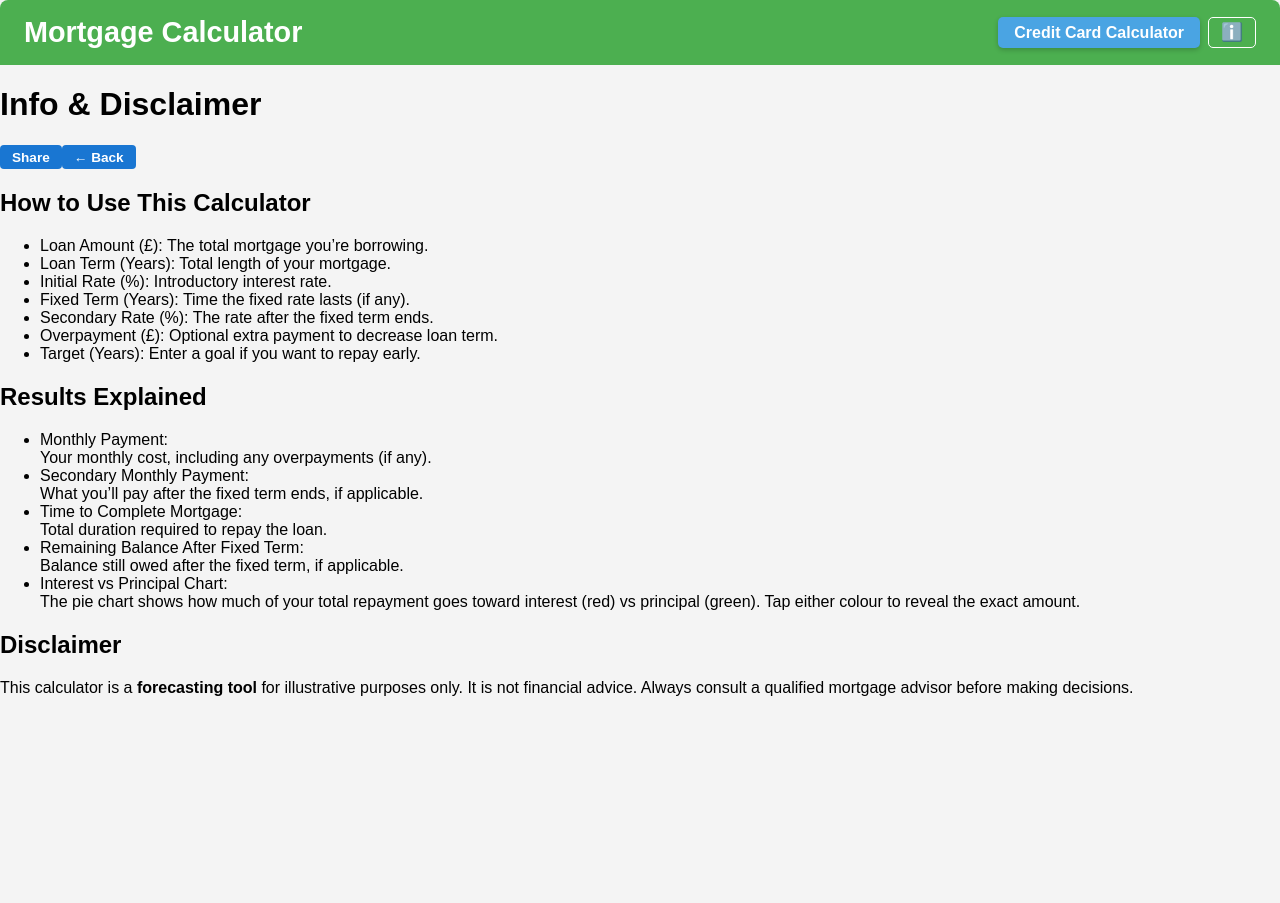
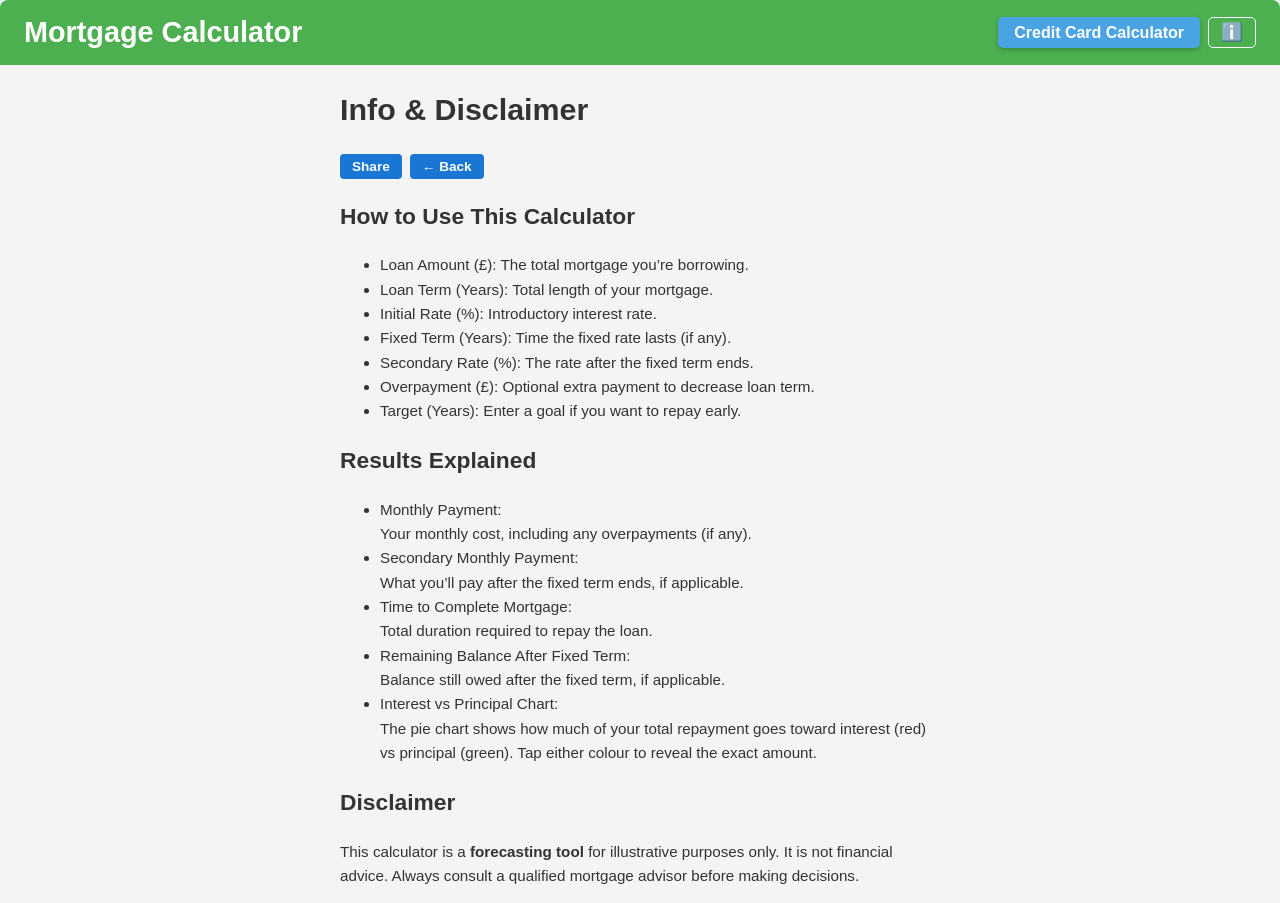
Before and after one commit to Ampdrew06/Mortgage-Calculator, a React (Create React App) app: page /info in a window 1280 px wide. Before the commit the page ends 800 px from the top, so only its background shows below. Built offline with nearby package versions, Linux system fonts and the light colour scheme.

Commit message:
Info page update

```diff
--- a/src/App.css
+++ b/src/App.css
@@ -149,4 +149,22 @@ body {
 
 .submit-btn:hover {
   background-color: #388e3c;
+}/* Info Page Styles - make full-width with padding */
+.info-page {
+  font-size: 0.95rem;
+  line-height: 1.6;
+  color: #333;
+  background-color: transparent !important;
+  border-radius: 0 !important;
+  padding-left: 1.5rem;
+  padding-right: 1.5rem;
+  max-width: 600px;
+  margin: 0 auto;
 }
+
+/* Header buttons container on Info Page */
+.header-buttons {
+  display: flex;
+  gap: 0.5rem;
+  margin-bottom: 1rem;
+}
```
